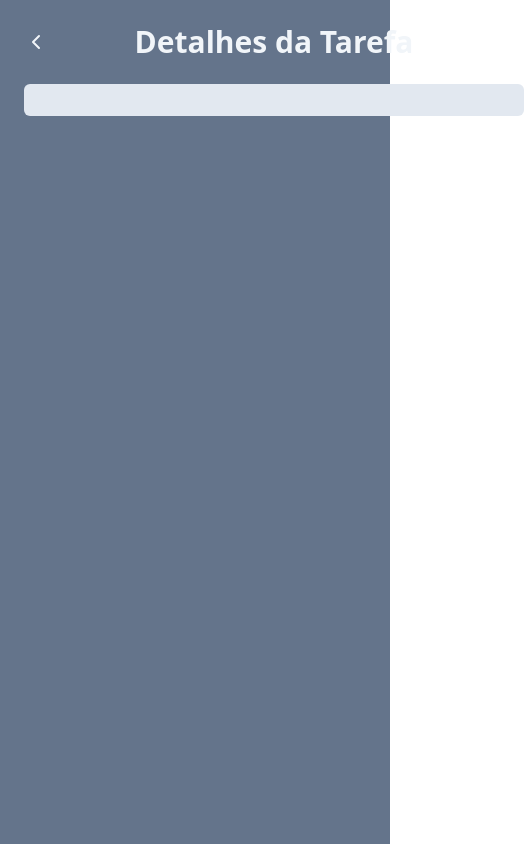
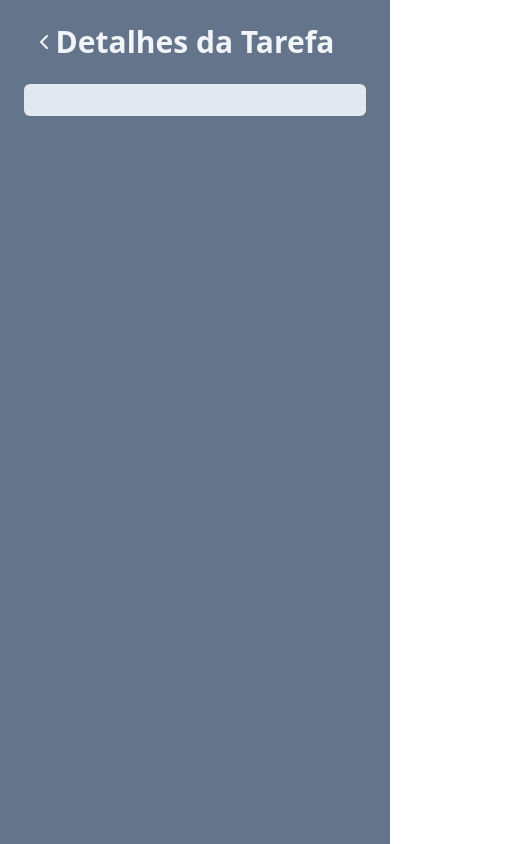
Before and after one commit to Felpsmachadoo/CursoReact, a React (Vite) app: page /task in a window 390 px wide. Shown: the whole page, 524 px wide, since content can reach past the window. Built offline with nearby package versions, Linux system fonts and the light colour scheme.

Commit message:
Deixando a pagina responsiva

```diff
--- a/src/pages/TaskPage.jsx
+++ b/src/pages/TaskPage.jsx
@@ -11,13 +11,13 @@ function TaskPage() {
 
   return (
     <div className="w-screen h-screen p-6 bg-slate-500">
-      <div className="w-[500px] mx-auto space-y-4">
+      <div className="w-full max-w-lg mx-auto space-y-4">
         <div className="relative flex justify-center mb-6">
           <button
             onClick={() => navigate(-1)}
-            className="absolute top-0 bottom-0 left-0 text-slate-100"
+            className="absolute left-0 p-2 -translate-y-1/2 rounded-md top-1/2 text-slate-100 hover:bg-slate-600"
           >
-            <ChevronLeftIcon />
+            <ChevronLeftIcon className="w-6 h-6" />
           </button>
           <Title>Detalhes da Tarefa</Title>
         </div>
```
